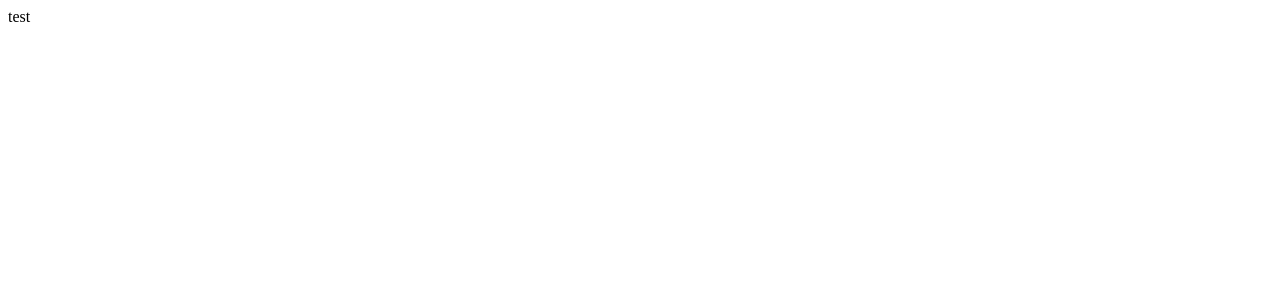
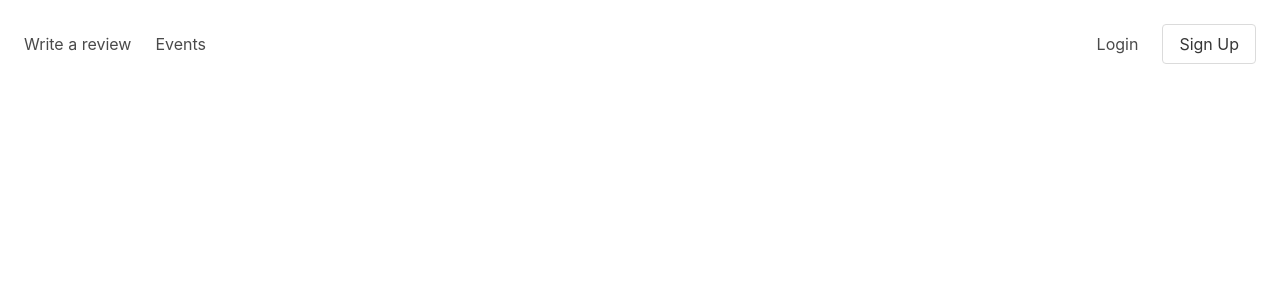
Before and after one commit to rashdanm/yelp-clone, a React (Create React App) app: page / in a window 1280 px wide. Shown: the top 300 px of the page. Built offline with nearby package versions, Linux system fonts and the light colour scheme.

Commit message:
add top nav

```diff
--- a/src/App.js
+++ b/src/App.js
@@ -1,9 +1,7 @@
+import LandingPage from "./LandingPage/LandingPage";
+
 function App() {
-  return (
-    <div>
-      <>test</>
-    </div>
-  );
+  return <LandingPage />;
 }
 
 export default App;
--- /dev/null
+++ b/src/LandingPage/LandingPage.js
@@ -0,0 +1,11 @@
+import TopNav from "./TopNav/TopNav";
+
+function LandingPage() {
+  return (
+    <div>
+      <TopNav />
+    </div>
+  );
+}
+
+export default LandingPage;
--- /dev/null
+++ b/src/LandingPage/TopNav/TopNav.js
@@ -0,0 +1,18 @@
+import styles from "./TopNav.module.css";
+
+function TopNav() {
+  return (
+    <div className={styles["top-nav"]}>
+      <div className={styles["left"]}>
+        <span>Write a review</span>
+        <span>Events</span>
+      </div>
+      <div className={styles["right"]}>
+        <span>Login</span>
+        <button className="button">Sign Up</button>
+      </div>
+    </div>
+  );
+}
+
+export default TopNav;
--- /dev/null
+++ b/src/LandingPage/TopNav/TopNav.module.css
@@ -0,0 +1,22 @@
+:root {
+    --element-spacing: 1.5rem;
+}
+
+.top-nav {
+    display: flex;
+    justify-content: space-between;
+    align-items: center;
+    margin: var(--element-spacing);
+}
+
+.left > * {
+    margin-right: var(--element-spacing);
+}
+
+.right {
+    display: flex;
+    align-items: center;
+}
+.right > * {
+    margin-left: var(--element-spacing);
+}
--- a/src/index.js
+++ b/src/index.js
@@ -1,6 +1,7 @@
 import React from "react";
 import ReactDOM from "react-dom";
 import App from "./App";
+import "bulma/css/bulma.css";
 import reportWebVitals from "./reportWebVitals";
 
 ReactDOM.render(
```
Also changed, not shown: src/LandingPage/LandingPage.module.css (added).
